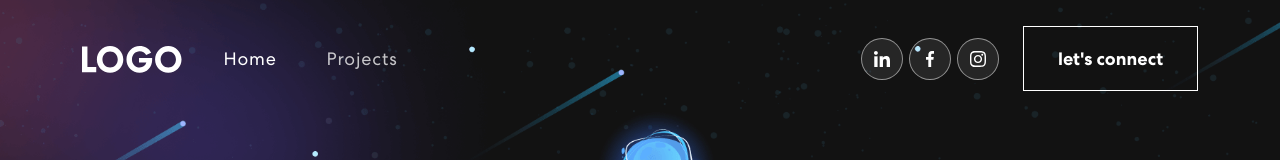
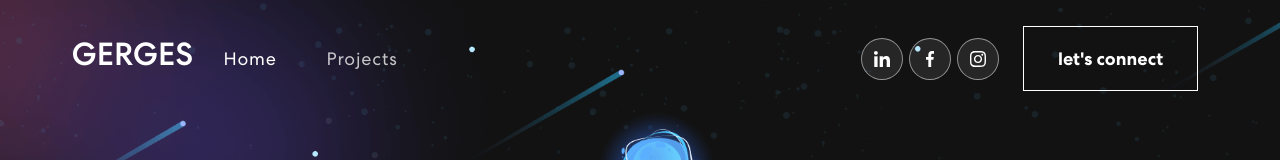
Before and after one commit to G3RGES/react-personal-portfolio, a React (Create React App) app: page / in a window 1280 px wide. Shown: the top 160 px of the page. Built offline with nearby package versions, Linux system fonts and the light colour scheme.

Commit message:
Update NavBar.js

```diff
--- a/src/components/NavBar.js
+++ b/src/components/NavBar.js
@@ -1,6 +1,6 @@
 import { Navbar, Container, Nav } from "react-bootstrap";
 import { useEffect, useState } from "react";
-import logo from "../assets/img/logo.svg";
+// import logo from "../assets/img/logo.svg";
 import navIcon1 from "../assets/img/nav-icon1.svg";
 import navIcon2 from "../assets/img/nav-icon2.svg";
 import navIcon3 from "../assets/img/nav-icon3.svg";
@@ -32,7 +32,16 @@ export const NavBar = () => {
     <Navbar expand="lg" className={scrolled ? " scrolled" : ""}>
       <Container>
         <Navbar.Brand href="#home">
-          <img src={logo} alt="logo" />
+          {/* <img src={logo} alt="logo" /> */}
+          <h2
+            style={{
+              color: "white",
+              alignSelf: "center",
+              justifySelf: "center",
+            }}
+          >
+            GERGES
+          </h2>
         </Navbar.Brand>
         <Navbar.Toggle aria-controls="basic-navbar-nav">
           <span className="navbar-toggler-icon"></span>
@@ -77,7 +86,7 @@ export const NavBar = () => {
                 <img src={navIcon1} alt="" />
               </a>
               <a
-                href="https://www.facebook.com/gerges.nashaat.75"
+                href="https://www.facebook.com/gerges.nashaat.95"
                 target="_blank"
                 rel="noopener noreferrer"
               >
```
